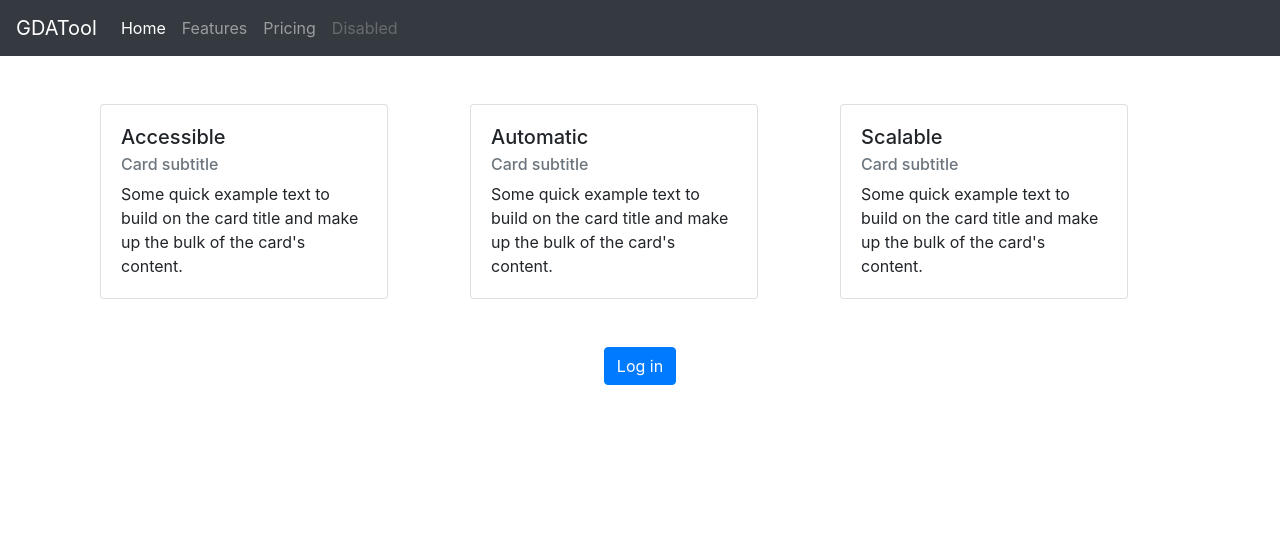
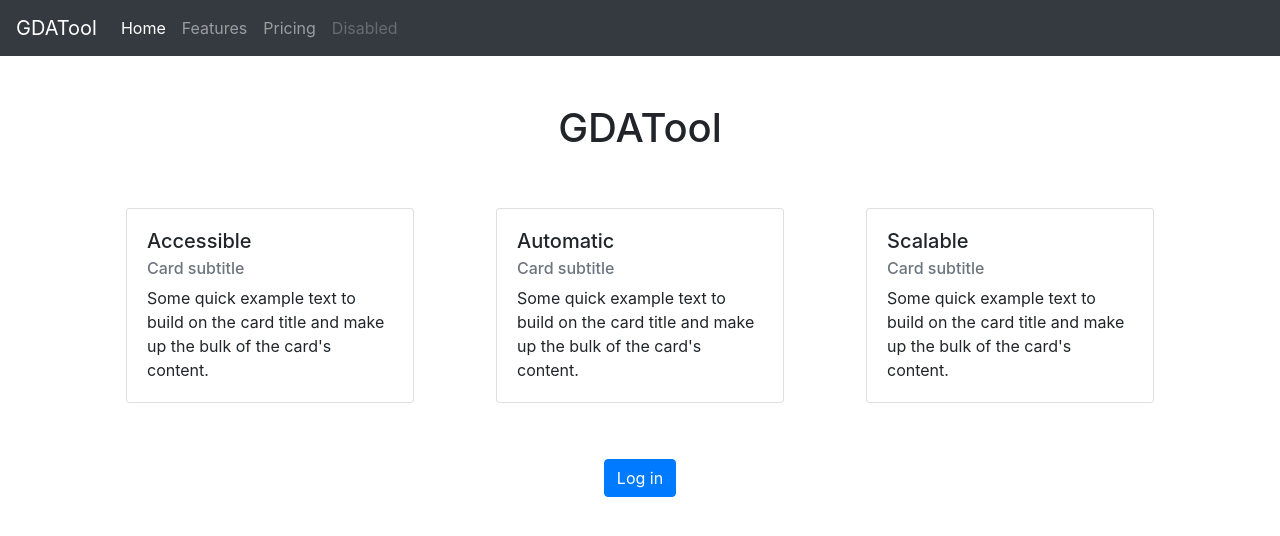
Before and after one commit to dario-nunez/GDATool, an Angular app in the folder website-ui/: page / in a window 1280 px wide. Shown: the top 536 px of the page. Built offline with nearby package versions, Linux system fonts and the light colour scheme.

Commit message:
Add password verification code and a jobs landing page

```diff
--- a/website-ui/src/app/app-routing.module.ts
+++ b/website-ui/src/app/app-routing.module.ts
@@ -3,11 +3,13 @@ import { Routes, RouterModule } from '@angular/router';
 import { MarketingPageComponent } from './marketing-page/marketing-page.component';
 import { LogInPageComponent } from './log-in-page/log-in-page.component';
 import { SignUpPageComponent } from './sign-up-page/sign-up-page.component';
+import { JobsPageComponent } from './jobs-page/jobs-page.component';
 
 const routes: Routes = [
   {path: "", component: MarketingPageComponent},
   {path: "logIn", component: LogInPageComponent},
-  {path: "signUp", component: SignUpPageComponent}
+  {path: "signUp", component: SignUpPageComponent},
+  {path: "jobsPage", component: JobsPageComponent}
 ];
 
 @NgModule({
--- a/website-ui/src/app/app.module.ts
+++ b/website-ui/src/app/app.module.ts
@@ -9,6 +9,7 @@ import { MarketingPageComponent } from './marketing-page/marketing-page.componen
 import { LogInPageComponent } from './log-in-page/log-in-page.component';
 import { SignUpPageComponent } from './sign-up-page/sign-up-page.component';
 import { PasswordMathcValidatorDirective } from "./sign-up-page/password-match.directive";
+import { JobsPageComponent } from './jobs-page/jobs-page.component';
 
 @NgModule({
   declarations: [
@@ -16,7 +17,8 @@ import { PasswordMathcValidatorDirective } from "./sign-up-page/password-match.d
     MarketingPageComponent,
     LogInPageComponent,
     SignUpPageComponent,
-    PasswordMathcValidatorDirective
+    PasswordMathcValidatorDirective,
+    JobsPageComponent
   ],
   imports: [
     BrowserModule,
--- /dev/null
+++ b/website-ui/src/app/jobs-page/jobs-page.component.html
@@ -0,0 +1,17 @@
+<nav class="navbar navbar-expand-lg navbar-dark bg-dark">
+    <a class="navbar-brand" [routerLink]="['']">GDATool</a>
+    <button class="navbar-toggler" type="button" data-toggle="collapse" data-target="#navbarNavAltMarkup"
+        aria-controls="navbarNavAltMarkup" aria-expanded="false" aria-label="Toggle navigation">
+        <span class="navbar-toggler-icon"></span>
+    </button>
+    <div class="collapse navbar-collapse" id="navbarNavAltMarkup">
+        <div class="navbar-nav">
+            <a class="nav-item nav-link active" href="#">Home <span class="sr-only">(current)</span></a>
+            <a class="nav-item nav-link" href="#">Features</a>
+            <a class="nav-item nav-link" href="#">Pricing</a>
+            <a class="nav-item nav-link disabled" href="#" tabindex="-1" aria-disabled="true">Disabled</a>
+        </div>
+    </div>
+</nav>
+
+<p>jobs-page works!</p>
--- /dev/null
+++ b/website-ui/src/app/jobs-page/jobs-page.component.ts
@@ -0,0 +1,15 @@
+import { Component, OnInit } from '@angular/core';
+
+@Component({
+  selector: 'app-jobs-page',
+  templateUrl: './jobs-page.component.html',
+  styleUrls: ['./jobs-page.component.css']
+})
+export class JobsPageComponent implements OnInit {
+
+  constructor() { }
+
+  ngOnInit() {
+  }
+
+}
--- a/website-ui/src/app/marketing-page/marketing-page.component.html
+++ b/website-ui/src/app/marketing-page/marketing-page.component.html
@@ -1,5 +1,5 @@
 <nav class="navbar navbar-expand-lg navbar-dark bg-dark">
-    <a class="navbar-brand" href="#">GDATool</a>
+    <a class="navbar-brand" [routerLink]="['']">GDATool</a>
     <button class="navbar-toggler" type="button" data-toggle="collapse" data-target="#navbarNavAltMarkup"
         aria-controls="navbarNavAltMarkup" aria-expanded="false" aria-label="Toggle navigation">
         <span class="navbar-toggler-icon"></span>
@@ -15,10 +15,14 @@
 </nav>
 
 <div class="container pt-5 pb-5">
+    <h1 class="text-center mb-5">
+        GDATool
+    </h1>
+
     <div class="container">
         <div class="row">
-            <div class="col-sm">
-                <div class="card" style="width: 18rem;">
+            <div class="col-sm d-flex flex-row justify-content-center align-items-center">
+                <div class="card mt-2 mb-2" style="width: 18rem;">
                     <div class="card-body">
                         <h5 class="card-title">Accessible</h5>
                         <h6 class="card-subtitle mb-2 text-muted">Card subtitle</h6>
@@ -28,8 +32,8 @@
                     </div>
                 </div>
             </div>
-            <div class="col-sm">
-                <div class="card" style="width: 18rem;">
+            <div class="col-sm d-flex flex-row justify-content-center align-items-center">
+                <div class="card mt-2 mb-2" style="width: 18rem;">
                     <div class="card-body">
                         <h5 class="card-title">Automatic</h5>
                         <h6 class="card-subtitle mb-2 text-muted">Card subtitle</h6>
@@ -39,8 +43,8 @@
                     </div>
                 </div>
             </div>
-            <div class="col-sm">
-                <div class="card" style="width: 18rem;">
+            <div class="col-sm d-flex flex-row justify-content-center align-items-center">
+                <div class="card mt-2 mb-2" style="width: 18rem;">
                     <div class="card-body">
                         <h5 class="card-title">Scalable</h5>
                         <h6 class="card-subtitle mb-2 text-muted">Card subtitle</h6>
--- a/website-ui/src/app/sign-up-page/sign-up-page.component.html
+++ b/website-ui/src/app/sign-up-page/sign-up-page.component.html
@@ -47,7 +47,7 @@
                 </div>
             </div>
 
-            <button class="btn btn-primary btn-lg btn-block" type="submit" [disabled]="!userForm.form.valid">Create account</button>
+            <button class="btn btn-primary btn-lg btn-block" type="submit" [disabled]="!userForm.form.valid" [routerLink]="['/jobsPage']">Create account</button>
         </form>
     </div>
 </div>
```
Also changed, not shown: website-ui/src/app/jobs-page/jobs-page.component.css (added), 1 other file (tests, documents, lock files or other folders).
